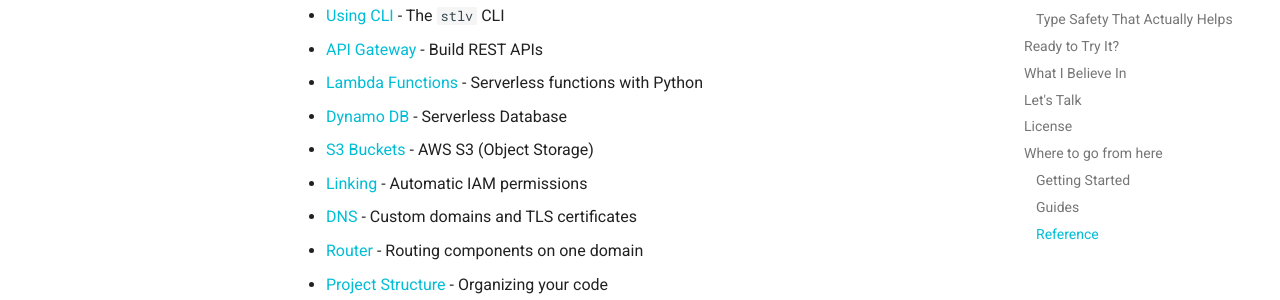
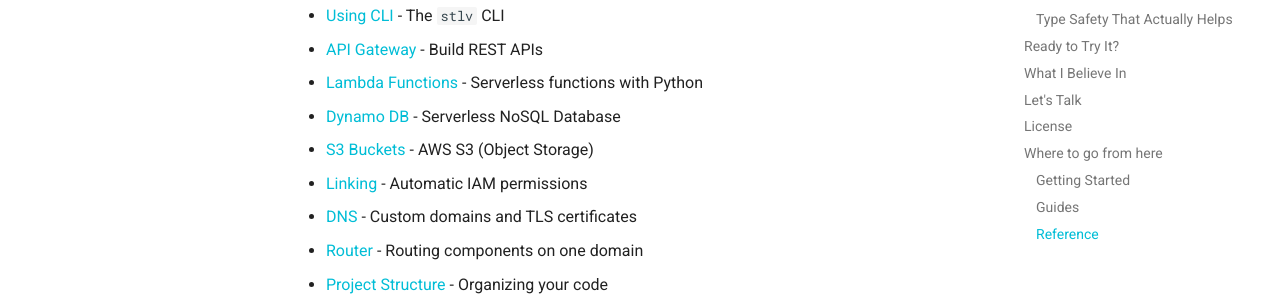
Before and after one commit to stelviodev/stelvio, an MkDocs documentation site: the page built from docs/index.md, in a window 1280 px wide and 900 px high, scrolled down 3143 px. Shown: the part 296-596 px from the top of the window. Built offline with MkDocs 1.6.1 and Material for MkDocs 9.7.7, drawn with Linux system fonts in a browser that asks for light colours; comment, search, counter and statistics services are not loaded.

Commit message:
add nosql

```diff
--- a/docs/index.md
+++ b/docs/index.md
@@ -116,7 +116,7 @@
 - [Using CLI](guides/using-cli.md) - The `stlv` CLI
 - [API Gateway](guides/api-gateway.md) - Build REST APIs
 - [Lambda Functions](guides/lambda.md) - Serverless functions with Python
-- [Dynamo DB](guides/dynamo-db.md) - Serverless Database
+- [Dynamo DB](guides/dynamo-db.md) - Serverless NoSQL Database
 - [S3 Buckets](guides/s3.md) - AWS S3 (Object Storage)
 - [Linking](guides/linking.md) - Automatic IAM permissions
 - [DNS](guides/dns.md) - Custom domains and TLS certificates
```
